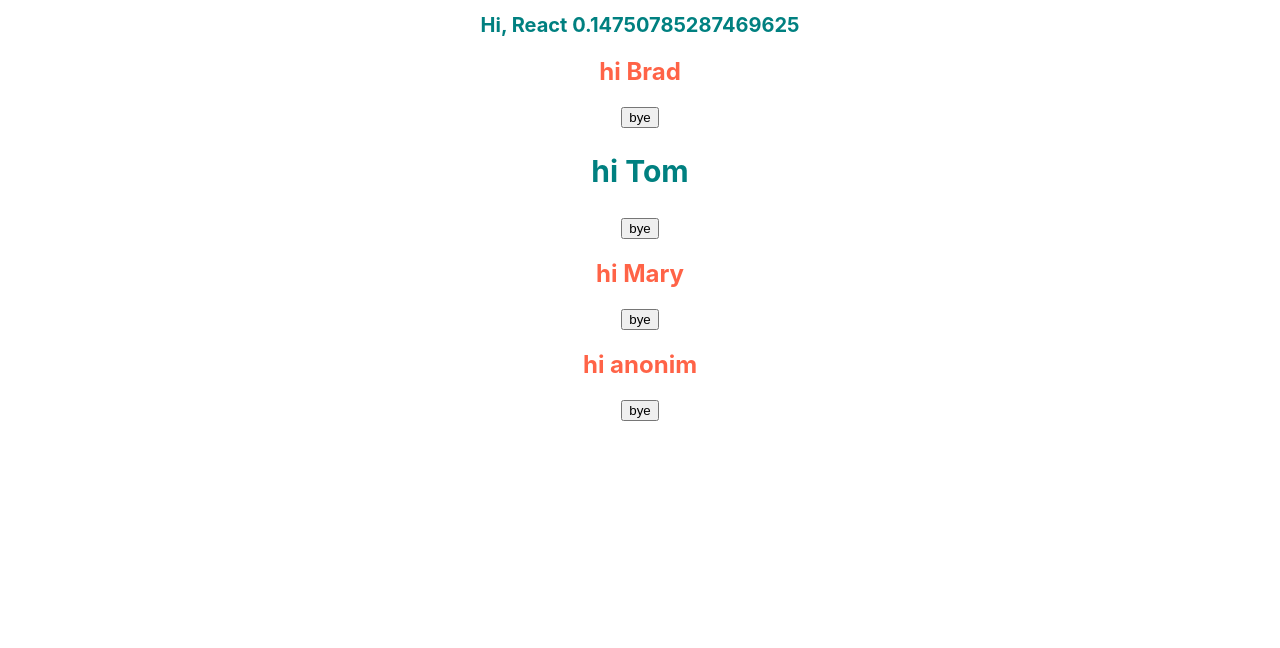
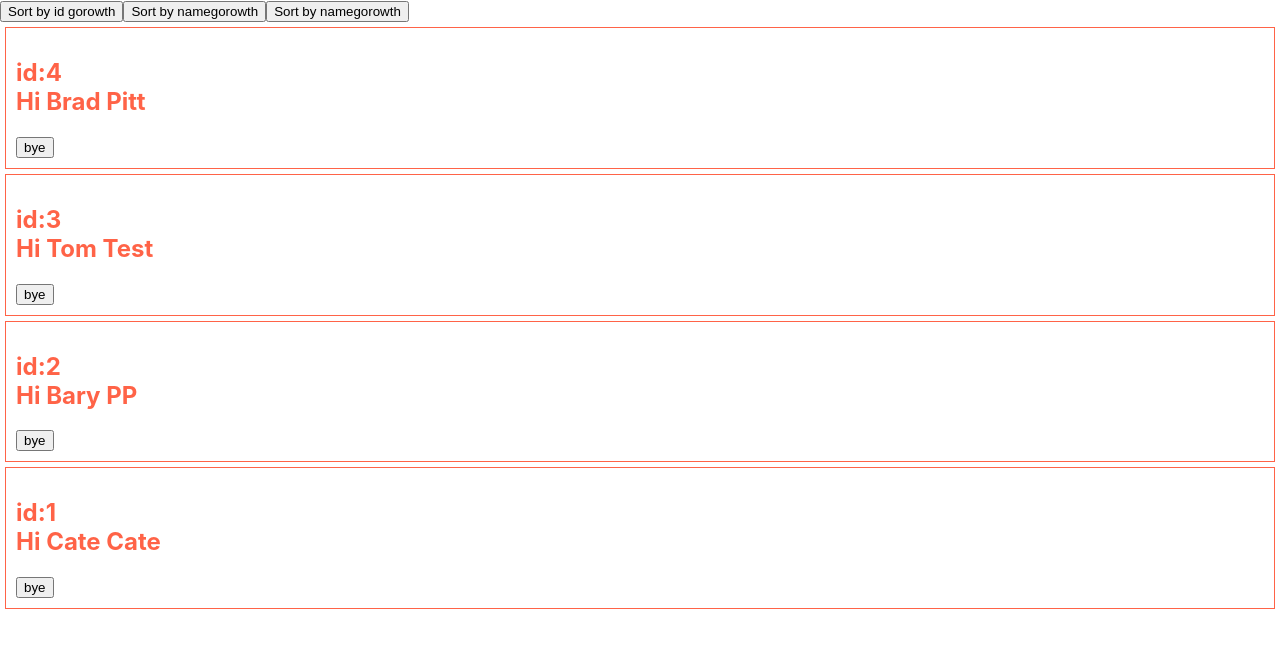
Before and after one commit to Solomii/fs-create-app, a React (Create React App) app: page / in a window 1280 px wide. Shown: the top 648 px of the page. Built offline with nearby package versions, Linux system fonts and the light colour scheme.

Commit message:
Add CiaoList, CiaoSection

```diff
--- a/src/App.css
+++ b/src/App.css
@@ -6,5 +6,7 @@
 
 .ciao__welcome {
   color: tomato;
-  text-align: center;
+  padding: 10px;
+  margin: 5px;
+  border: 1px solid tomato;
 }
--- a/src/App.js
+++ b/src/App.js
@@ -1,28 +1,13 @@
-import React, { Component } from "react";
+import React from "react";
 import "./App.css";
-import Ciao from "./components/Ciao";
-import HeandingH1 from "./components/HeadingH1";
+import CiaolSection from "./components/CiaoSection/index";
 
-class App extends Component {
-    render() {
-        return (
-            <>
-            <HeandingH1 classStyle="title" title="title" content="Hi, React"/>
-                {/* <h1 className="title" title="12345">
-                    Hi, React! {Math.random()}
-                </h1> */}
-                <Ciao classStyle="ciao__welcome " name="Brad"/>
-                <Ciao classStyle="title" name="Tom"/>
-                <Ciao classStyle="ciao__welcome " name="Mary"/>
-                <Ciao classStyle="ciao__welcome "/>
-            </>
-        );
-        // return React.createElement(
-        //   'h1',
-        //   { className: 'title' },
-        //   'Hello, React'
-        // );
-    }
-}
+const App = (props) => {
+    return (
+        <>
+            <CiaolSection />
+        </>
+    );
+};
 
 export default App;
--- a/src/components/Ciao/index.js
+++ b/src/components/Ciao/index.js
@@ -8,17 +8,22 @@
         };
     }
     handleBtnSwitch = () => {
-        const { isHi } = this.state;
+        const { isHi} = this.state;
         this.setState({ isHi: !isHi });
+        // if(!isHi) {
+        //     return <p> id:{id} Bye, name ??"anonim"</p>
+        // }
     };
     render() {
         const { isHi } = this.state;
-        const { classStyle, name } = this.props;
+        const { classStyle, name, id } = this.props;
 
         return (
             <div className={classStyle}>
                 <h2>
-                    {isHi ? "hi" : "bye"} {name ?? "anonim"}{" "}
+                    id:{id}
+                    <br></br>
+                    {isHi ? "Hi" : "Bye"} {name ?? "anonim"}{" "}
                 </h2>
                 <button onClick={this.handleBtnSwitch}>
                     {isHi ? "bye" : "hi"}
--- /dev/null
+++ b/src/components/CiaoList/index.js
@@ -0,0 +1,20 @@
+import React from "react";
+import Ciao from "../Ciao";
+
+const CiaoList = (props) => {
+    const mapUsers = (user) => {
+        return (
+            <Ciao
+                key={user.id}
+                id={user.id}
+                name={user.firstName + " " + user.lastName}
+                classStyle="ciao__welcome"
+            />
+        );
+    };
+
+    const { users } = props;
+    return <>{users.map(mapUsers)}</>;
+};
+
+export default CiaoList;
--- /dev/null
+++ b/src/components/CiaoSection/index.js
@@ -0,0 +1,98 @@
+import React, { Component } from "react";
+import CiaoList from "../CiaoList";
+
+class CiaolSection extends Component {
+    constructor(props) {
+        super(props);
+        this.state = {
+            users: [
+                { id: 4, firstName: "Brad", lastName: "Pitt" },
+                { id: 3, firstName: "Tom", lastName: "Test" },
+                { id: 2, firstName: "Bary", lastName: "PP" },
+                { id: 1, firstName: "Cate", lastName: "Cate" },
+            ],
+            isDirectGrowById: true,
+            isDirectGrowByFirstName: true,
+            isDirectGrowByLastName: true,
+        };
+    }
+    sortById = () => {
+        //отримити масив з юзерами
+        const { users, isDirectGrowById } = this.state;
+        //sort
+        const newUsers = [...users];
+        newUsers.sort((a, b) => (isDirectGrowById ? a.id - b.id : b.id - a.id));
+        // const newUsers = JSON.parse(JSON.stringify(users))
+        // write user in state
+        this.setState({ users: newUsers, isDirectGrowById: !isDirectGrowById });
+    };
+    sortByFirstName = () => {
+        const { users, isDirectGrowByFirstName: direction } = this.state;
+        const newUsers = [...users];
+        newUsers.sort((a, b) => {
+            if (a.firstName > b.firstName) {
+                return direction ? -1 : 1;
+            }
+            if (a.firstName < b.firstName) {
+                return direction ? 1 : -1;
+            }
+            return 0;
+        });
+        this.setState({ users: newUsers, isDirectGrowByFirstName: !direction });
+    };
+    sortByLastName = () => {
+        const { users, isDirectGrowByLastName: direction } = this.state;
+        const newUsers = [...users];
+        newUsers.sort((a, b) => {
+            if (a.lastName > b.lastName) {
+                return direction ? -1 : 1;
+            }
+            if (a.lastName < b.lastName) {
+                return direction ? 1 : -1;
+            }
+            return 0;
+        });
+        this.setState({ users: newUsers, isDirectGrowByLastName: !direction });
+    };
+
+    render() {
+        const { users, isDirectGrowById, isDirectGrowByFirstName, isDirectGrowByLastName} = this.state;
+        console.log(users);
+        return (
+            <>
+                <button onClick={this.sortById}>
+                    Sort by id {isDirectGrowById ? "gorowth" : "decrease"}
+                </button>
+                <button onClick={this.sortByFirstName}>
+                    Sort by name
+                    {isDirectGrowByFirstName ? "gorowth" : "decrease"}
+                </button>
+                <button onClick={this.sortByLastName}>
+                    Sort by name
+                    {isDirectGrowByLastName ? "gorowth" : "decrease"}
+                </button>
+                {/* <HeandingH1
+                    classStyle="title"
+                    title="title"
+                    content="Hi, React"
+                /> */}
+                {/* <h1 className="title" title="12345">
+                    Hi, React! {Math.random()}
+                </h1> */}
+                {/* <Ciao classStyle="ciao__welcome " name={this.state.users[0].firstName} />
+                <Ciao classStyle="title" name={this.state.users[1].firstName} />
+                <Ciao classStyle="ciao__welcome " name={this.state.users[2].firstName}  />
+                <Ciao classStyle="ciao__welcome " name={this.state.users[3].firstName}  />
+                <Ciao classStyle="ciao__welcome " /> */}
+         <CiaoList users={users}/>
+            </>
+        );
+        // return React.createElement(
+        //   'h1',
+        //   { className: 'title' },
+        //   'Hello, React'
+        // );
+    }
+}
+
+export default CiaolSection;
--- a/src/components/HeadingH1/index.js
+++ b/src/components/HeadingH1/index.js
@@ -2,16 +2,17 @@
 
 class HeandingH1 extends Component {
     render() {
-        const { classStyle, title,content } = this.props;
+        const { classStyle, title, content } = this.props;
         return (
             <div>
-                   <h1 className={classStyle}title={title}>
-                    {content} {Math.random()}
+                <h1 className={classStyle} title={title}>
+                    {content}
                 </h1>
-
             </div>
         );
+            // return React.createElement("h1",{className:classStyle, title:title},content)
     }
+
 }
 
 export default HeandingH1;
```
